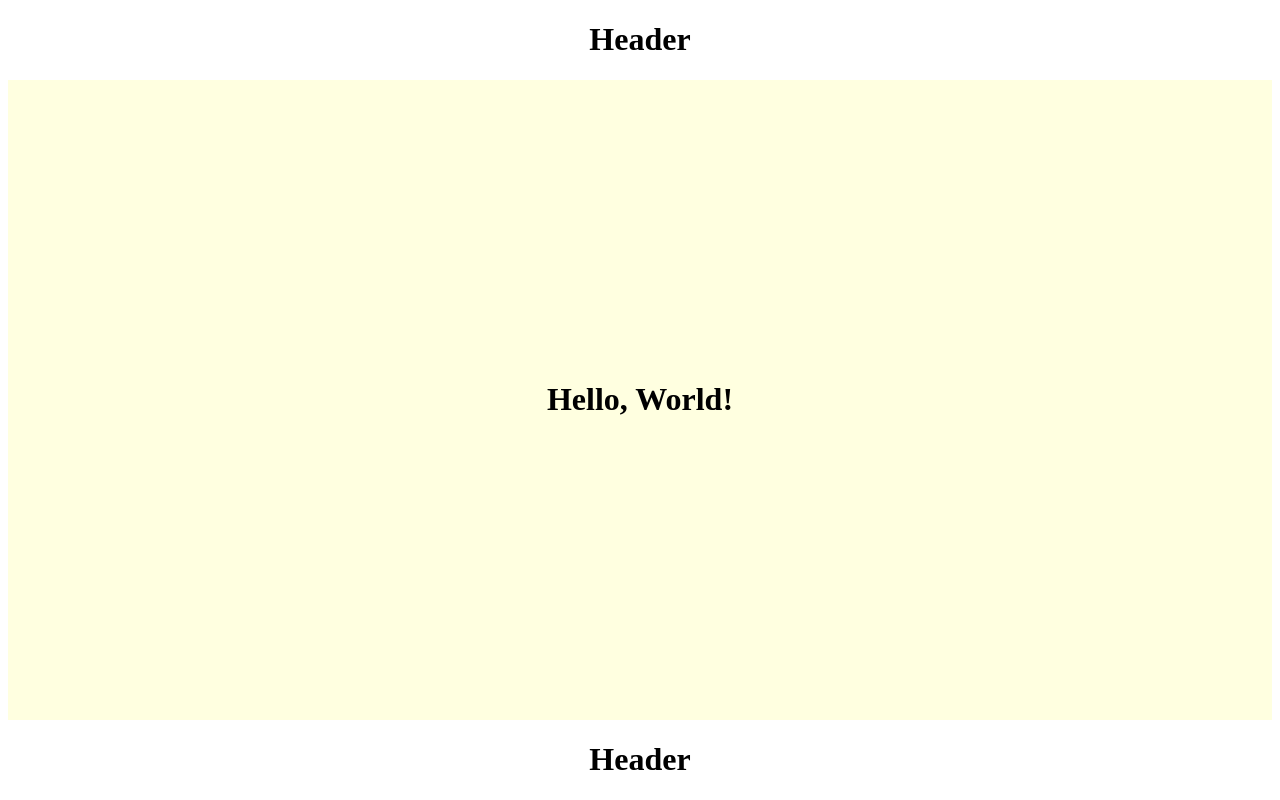
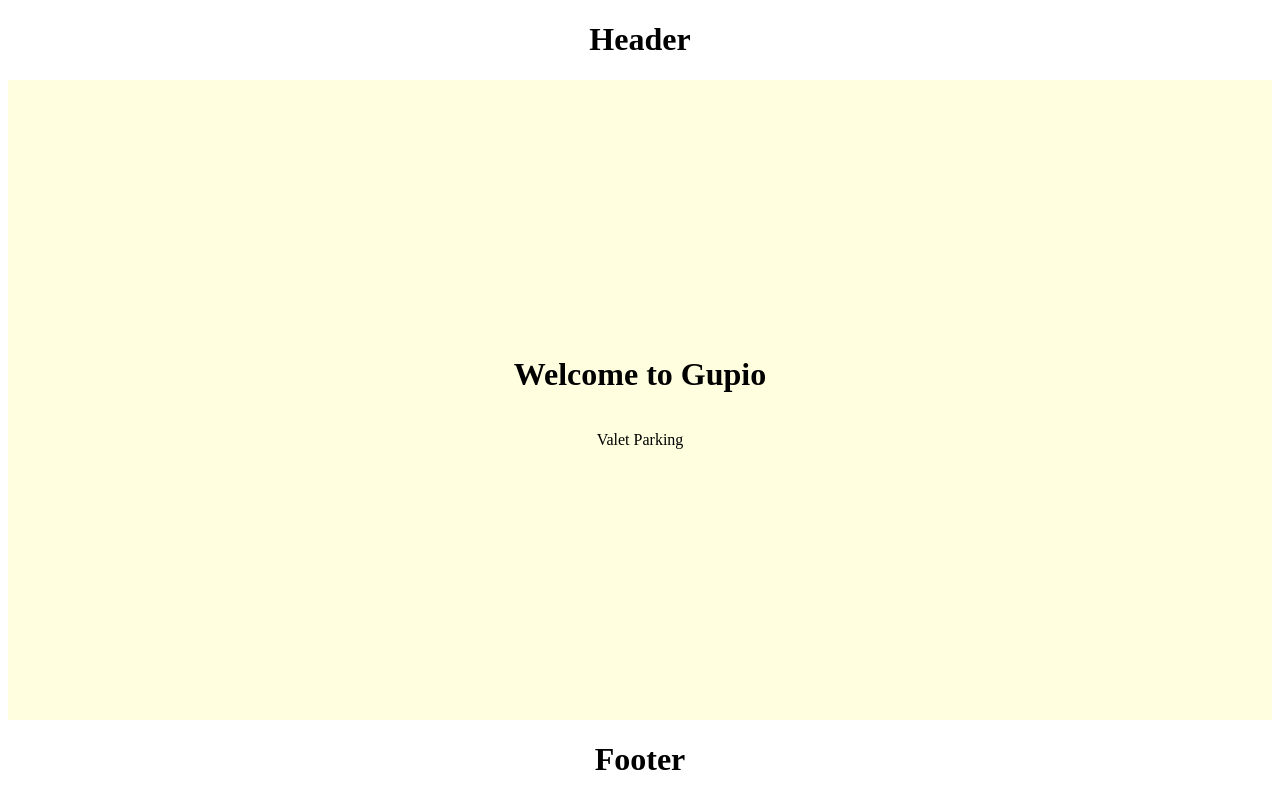
Before and after one commit to EAGALA-Z/practice-github, a React (Vite) app: page / in a window 1280 px wide. Built offline with nearby package versions, Linux system fonts and the light colour scheme.

Commit message:
fouth commit

```diff
--- a/src/App.css
+++ b/src/App.css
@@ -1,5 +1,6 @@
 .App{
   display: flex;
+  flex-direction: column;
   justify-content: center;
   align-items: center;
   height: 80vh;
@@ -9,9 +10,9 @@
 .header{
   display: flex;
   justify-content: center;
-  align-items: center;
 }
 
 .footer{
   display: flex;
+  justify-content: center;
 }
--- a/src/App.tsx
+++ b/src/App.tsx
@@ -1,5 +1,6 @@
 import Header from './component/Header'
 import Footer from './component/Footer'
+import Para from './component/para'
 import './App.css'
 
 function App() {
@@ -9,7 +10,8 @@ function App() {
     <>
       <Header />
       <div className="App">
-        <h1>Hello, World!</h1>
+        <h1>Welcome to Gupio</h1>
+        <Para/>
       </div>
       <Footer />
     </>
--- a/src/component/Footer.tsx
+++ b/src/component/Footer.tsx
@@ -1,4 +1,4 @@
 import "../App.css"
 export default function Footer() {
-  return <h1 className="header">Header</h1>;
+  return <h1 className="footer">Footer</h1>;
 }
--- /dev/null
+++ b/src/component/Para.tsx
@@ -0,0 +1,4 @@
+import "../App.css"
+export default function para() {
+  return <p className="para">Valet Parking</p>;
+}
```
